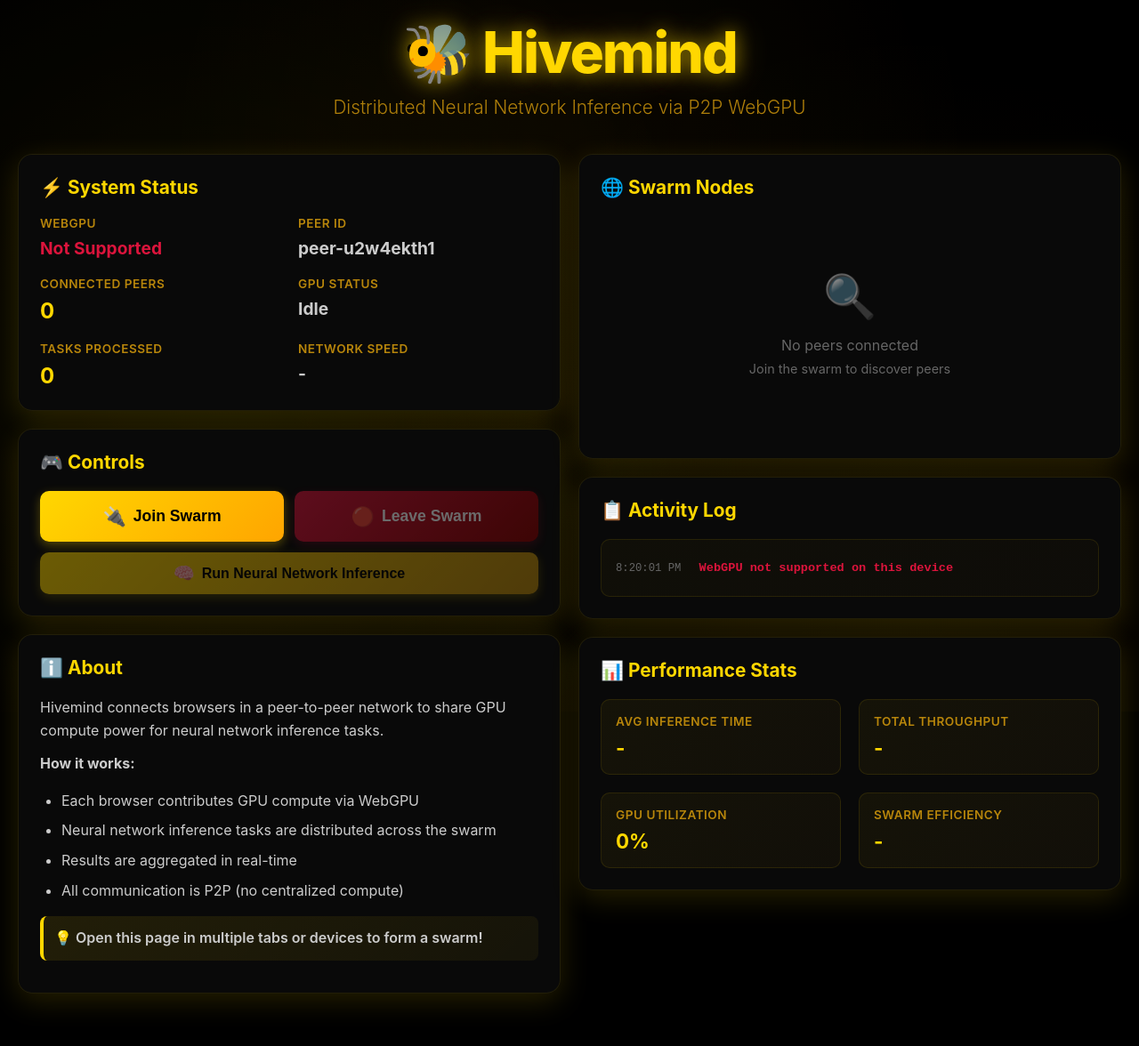
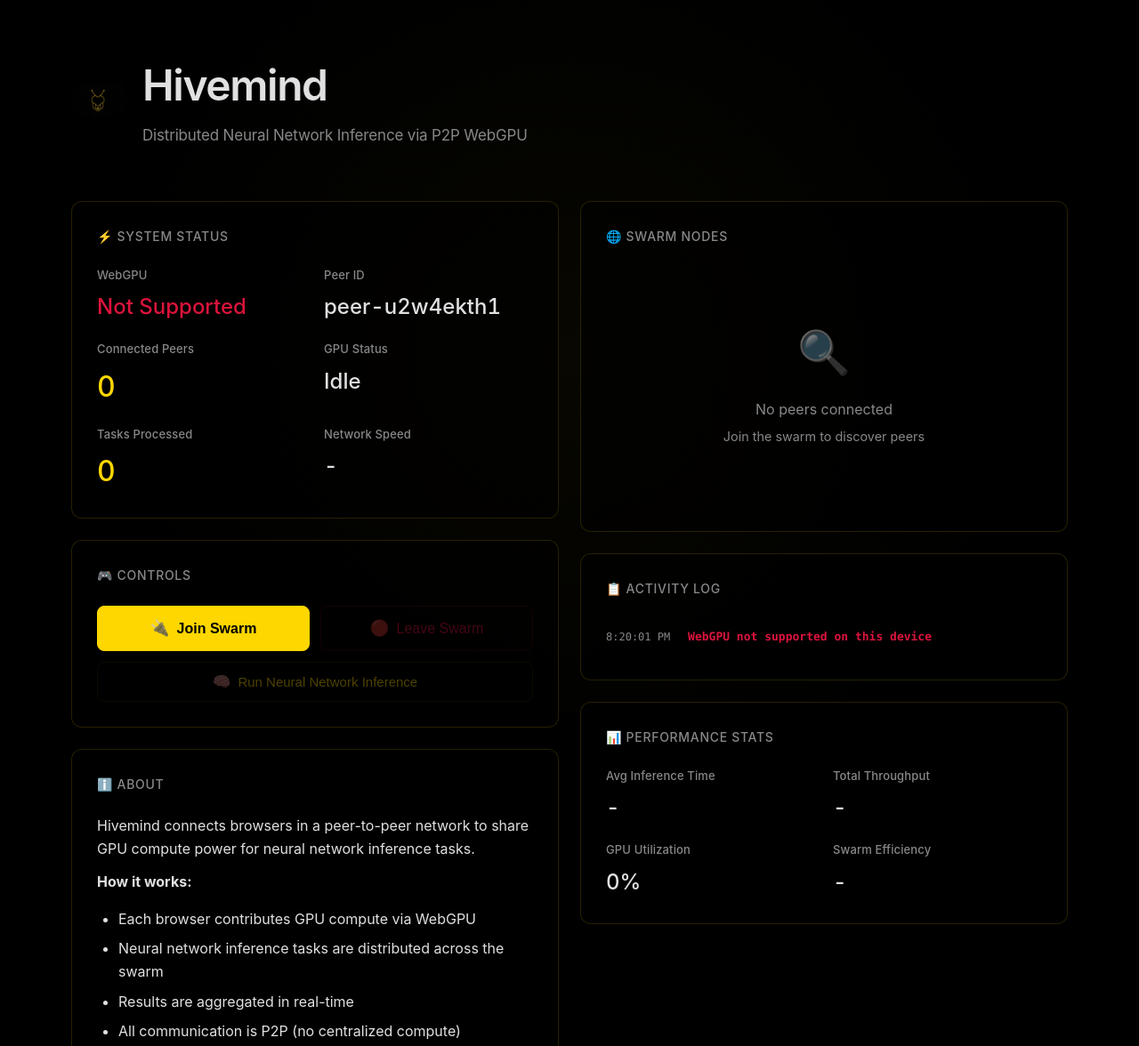
Before and after one commit to Duathphoenix98/hivemind, a website: page public/index.html in a window 1280 px wide. Shown: the top 1176 px of the page at 89% size. Drawn offline with Linux system fonts and the light colour scheme.

Commit message:
Aesthetic uplift

```diff
--- a/public/index.html
+++ b/public/index.html
@@ -4,6 +4,7 @@
   <meta charset="UTF-8">
   <meta name="viewport" content="width=device-width, initial-scale=1.0">
   <title>Hivemind - P2P Neural Network Swarm</title>
+  <link rel="icon" type="image/png" href="hivemind_logo.png">
   <link rel="stylesheet" href="style.css">
 </head>
 <body>
@@ -11,8 +12,13 @@
 
   <div class="container">
     <header>
-      <h1>🐝 Hivemind</h1>
-      <p>Distributed Neural Network Inference via P2P WebGPU</p>
+      <div class="header-content">
+        <img src="hivemind_logo.png" alt="Hivemind" class="logo">
+        <div class="header-text">
+          <h1>Hivemind</h1>
+          <p>Distributed Neural Network Inference via P2P WebGPU</p>
+        </div>
+      </div>
     </header>
 
     <div class="main-grid">
--- a/public/style.css
+++ b/public/style.css
@@ -8,13 +8,14 @@
   --info: #4169E1;
   --dark: #000000;
   --light: #1a1a1a;
-  --card-bg: rgba(10, 10, 10, 0.95);
-  --shadow: 0 8px 32px rgba(255, 215, 0, 0.15);
-  --shadow-hover: 0 12px 48px rgba(255, 215, 0, 0.25);
+  --card-bg: rgba(0, 0, 0, 0.6);
+  --shadow: 0 2px 8px rgba(0, 0, 0, 0.4);
+  --shadow-hover: 0 4px 16px rgba(255, 215, 0, 0.1);
   --text-primary: #FFD700;
   --text-secondary: #B8860B;
-  --text-light: #cccccc;
-  --text-dim: #666666;
+  --text-light: #e0e0e0;
+  --text-dim: #888888;
+  --border: rgba(255, 215, 0, 0.15);
 }
 
 * {
@@ -24,13 +25,15 @@
 }
 
 body {
-  font-family: 'Inter', -apple-system, BlinkMacSystemFont, 'Segoe UI', Roboto, Oxygen, Ubuntu, Cantarell, sans-serif;
+  font-family: -apple-system, BlinkMacSystemFont, 'Segoe UI', 'Inter', sans-serif;
   background: #000000;
   min-height: 100vh;
-  padding: 20px;
+  padding: 0;
+  margin: 0;
   color: var(--text-light);
   position: relative;
   overflow-x: hidden;
+  line-height: 1.5;
 }
 
 .background-animation {
@@ -39,71 +42,73 @@ body {
   left: 0;
   width: 100%;
   height: 100%;
-  background:
-    radial-gradient(circle at 20% 50%, rgba(255, 215, 0, 0.08) 0%, transparent 50%),
-    radial-gradient(circle at 80% 80%, rgba(184, 134, 11, 0.08) 0%, transparent 50%),
-    radial-gradient(circle at 50% 20%, rgba(255, 165, 0, 0.05) 0%, transparent 50%);
-  animation: pulse 10s ease-in-out infinite;
+  background: radial-gradient(circle at 50% 50%, rgba(255, 215, 0, 0.03) 0%, transparent 70%);
   pointer-events: none;
   z-index: 0;
 }
 
-@keyframes pulse {
-  0%, 100% { opacity: 0.5; }
-  50% { opacity: 0.8; }
-}
-
 .container {
-  max-width: 1400px;
+  max-width: 1200px;
   margin: 0 auto;
+  padding: 60px 40px;
   position: relative;
   z-index: 1;
 }
 
-header {
-  text-align: center;
-  color: var(--primary);
-  margin-bottom: 40px;
-  animation: fadeInDown 0.8s ease;
-}
-
-@keyframes fadeInDown {
-  from {
-    opacity: 0;
-    transform: translateY(-30px);
-  }
-  to {
-    opacity: 1;
-    transform: translateY(0);
+@media (max-width: 768px) {
+  .container {
+    padding: 40px 20px;
   }
 }
 
+header {
+  text-align: left;
+  color: var(--primary);
+  margin-bottom: 60px;
+}
+
+.header-content {
+  display: flex;
+  align-items: center;
+  gap: 20px;
+}
+
+.logo {
+  width: 60px;
+  height: 60px;
+  object-fit: contain;
+}
+
+@media (max-width: 768px) {
+  .logo {
+    width: 48px;
+    height: 48px;
+  }
+}
+
+.header-text {
+  flex: 1;
+}
+
 header h1 {
-  font-size: 4em;
-  margin-bottom: 10px;
-  text-shadow: 0 0 20px rgba(255, 215, 0, 0.5), 0 0 40px rgba(255, 215, 0, 0.3);
-  font-weight: 800;
-  letter-spacing: -2px;
-  color: var(--primary);
+  font-size: clamp(2rem, 5vw, 3rem);
+  margin-bottom: 8px;
+  font-weight: 600;
+  letter-spacing: -0.03em;
+  color: var(--text-light);
 }
 
 header p {
-  font-size: 1.3em;
-  opacity: 0.95;
-  font-weight: 300;
-  color: var(--text-secondary);
+  font-size: clamp(0.938rem, 2vw, 1.063rem);
+  font-weight: 400;
+  color: var(--text-dim);
+  letter-spacing: -0.01em;
 }
 
 .main-grid {
   display: grid;
   grid-template-columns: 1fr 1fr;
-  gap: 20px;
-  animation: fadeIn 1s ease;
-}
-
-@keyframes fadeIn {
-  from { opacity: 0; }
-  to { opacity: 1; }
+  gap: 24px;
 }
 
 @media (max-width: 1024px) {
@@ -114,37 +119,25 @@ header p {
 
 .card {
   background: var(--card-bg);
-  border-radius: 16px;
-  padding: 24px;
-  margin-bottom: 20px;
-  box-shadow: var(--shadow);
-  backdrop-filter: blur(10px);
-  transition: all 0.3s ease;
-  animation: slideUp 0.6s ease;
-  border: 1px solid rgba(255, 215, 0, 0.1);
-}
-
-@keyframes slideUp {
-  from {
-    opacity: 0;
-    transform: translateY(30px);
-  }
-  to {
-    opacity: 1;
-    transform: translateY(0);
-  }
+  border-radius: 12px;
+  padding: 28px;
+  margin-bottom: 24px;
+  border: 1px solid var(--border);
+  transition: all 0.2s ease;
 }
 
 .card:hover {
+  border-color: rgba(255, 215, 0, 0.25);
   box-shadow: var(--shadow-hover);
-  transform: translateY(-2px);
 }
 
 .card h3 {
-  font-size: 1.3em;
-  margin-bottom: 20px;
-  color: var(--primary);
-  font-weight: 700;
+  font-size: 0.875rem;
+  margin-bottom: 24px;
+  color: var(--text-dim);
+  font-weight: 500;
+  text-transform: uppercase;
+  letter-spacing: 0.05em;
   display: flex;
   align-items: center;
   gap: 8px;
@@ -163,22 +156,22 @@ header p {
 }
 
 .status-label {
-  font-weight: 600;
-  color: var(--text-secondary);
-  font-size: 0.85em;
-  text-transform: uppercase;
-  letter-spacing: 0.5px;
+  font-weight: 500;
+  color: var(--text-dim);
+  font-size: 0.813rem;
+  letter-spacing: 0.01em;
 }
 
 .status-value {
-  font-size: 1.2em;
-  font-weight: 700;
+  font-size: 1.5rem;
+  font-weight: 500;
   color: var(--text-light);
+  font-variant-numeric: tabular-nums;
 }
 
 .status-highlight {
   color: var(--primary);
-  font-size: 1.5em;
+  font-size: 2rem;
 }
 
 .status-checking {
@@ -205,64 +198,75 @@ header p {
 }
 
 .btn {
-  padding: 12px 24px;
-  border: none;
-  border-radius: 10px;
-  font-size: 1em;
-  font-weight: 600;
+  padding: 12px 20px;
+  border: 1px solid var(--border);
+  border-radius: 8px;
+  font-size: 0.938rem;
+  font-weight: 500;
   cursor: pointer;
-  transition: all 0.3s ease;
+  transition: all 0.15s ease;
   display: flex;
   align-items: center;
   gap: 8px;
   justify-content: center;
   flex: 1;
   min-width: 140px;
-  box-shadow: 0 4px 12px rgba(0,0,0,0.1);
+  background: transparent;
+  color: var(--text-light);
 }
 
 .btn:disabled {
-  opacity: 0.4;
+  opacity: 0.3;
   cursor: not-allowed;
-  transform: none !important;
 }
 
 .btn:not(:disabled):hover {
-  transform: translateY(-2px);
-  box-shadow: 0 6px 20px rgba(0,0,0,0.15);
-}
-
-.btn:not(:disabled):active {
-  transform: translateY(0);
+  border-color: rgba(255, 215, 0, 0.4);
+  background: rgba(255, 215, 0, 0.05);
 }
 
 .btn-large {
-  padding: 16px 32px;
-  font-size: 1.1em;
+  padding: 14px 24px;
+  font-size: 1rem;
 }
 
 .btn-icon {
-  font-size: 1.2em;
+  font-size: 1.1em;
+  opacity: 0.8;
 }
 
 .btn-primary {
-  background: linear-gradient(135deg, var(--primary), var(--primary-dark));
+  background: var(--primary);
   color: #000000;
-  font-weight: 700;
-  box-shadow: 0 4px 12px rgba(255, 215, 0, 0.3);
+  font-weight: 600;
+  border-color: var(--primary);
+}
+
+.btn-primary:not(:disabled):hover {
+  background: var(--primary-dark);
+  border-color: var(--primary-dark);
 }
 
 .btn-danger {
-  background: linear-gradient(135deg, #DC143C, #8B0000);
-  color: white;
-  box-shadow: 0 4px 12px rgba(220, 20, 60, 0.3);
+  background: transparent;
+  color: #DC143C;
+  border-color: rgba(220, 20, 60, 0.3);
+}
+
+.btn-danger:not(:disabled):hover {
+  background: rgba(220, 20, 60, 0.1);
+  border-color: rgba(220, 20, 60, 0.5);
 }
 
 .btn-success {
-  background: linear-gradient(135deg, var(--primary), var(--secondary));
-  color: #000000;
-  font-weight: 700;
-  box-shadow: 0 4px 12px rgba(255, 215, 0, 0.3);
+  background: transparent;
+  color: var(--primary);
+  border-color: var(--border);
+}
+
+.btn-success:not(:disabled):hover {
+  background: rgba(255, 215, 0, 0.1);
+  border-color: rgba(255, 215, 0, 0.4);
 }
 
 .peers-list {
@@ -307,34 +311,20 @@ header p {
 }
 
 .peer-item {
-  background: linear-gradient(135deg, rgba(255, 215, 0, 0.05), rgba(184, 134, 11, 0.05));
+  background: transparent;
   padding: 16px;
-  margin-bottom: 12px;
-  border-radius: 12px;
+  margin-bottom: 8px;
+  border-radius: 8px;
   display: flex;
   justify-content: space-between;
   align-items: center;
-  transition: all 0.3s ease;
-  animation: slideIn 0.3s ease;
-  box-shadow: 0 2px 8px rgba(255, 215, 0, 0.1);
-  border: 1px solid rgba(255, 215, 0, 0.1);
-}
-
-@keyframes slideIn {
-  from {
-    opacity: 0;
-    transform: translateX(-20px);
-  }
-  to {
-    opacity: 1;
-    transform: translateX(0);
-  }
+  transition: all 0.15s ease;
+  border: 1px solid transparent;
 }
 
 .peer-item:hover {
-  transform: translateX(4px);
-  box-shadow: 0 4px 12px rgba(255, 215, 0, 0.2);
-  border-color: rgba(255, 215, 0, 0.3);
+  background: rgba(255, 215, 0, 0.05);
+  border-color: var(--border);
 }
 
 .peer-info {
@@ -344,14 +334,14 @@ header p {
 }
 
 .peer-id {
-  font-family: 'Courier New', monospace;
-  color: var(--primary);
-  font-weight: 700;
-  font-size: 0.95em;
+  font-family: 'SF Mono', 'Monaco', 'Consolas', monospace;
+  color: var(--text-light);
+  font-weight: 500;
+  font-size: 0.875rem;
 }
 
 .peer-details {
-  font-size: 0.85em;
+  font-size: 0.813rem;
   color: var(--text-dim);
 }
 
@@ -387,12 +377,12 @@ header p {
 .log {
   max-height: 300px;
   overflow-y: auto;
-  font-family: 'Courier New', monospace;
-  font-size: 0.85em;
-  background: linear-gradient(135deg, rgba(255, 215, 0, 0.03), rgba(184, 134, 11, 0.03));
-  padding: 16px;
-  border-radius: 10px;
-  border: 1px solid rgba(255, 215, 0, 0.1);
+  font-family: 'SF Mono', 'Monaco', 'Consolas', monospace;
+  font-size: 0.813rem;
+  background: transparent;
+  padding: 0;
+  border-radius: 0;
+  border: none;
 }
 
 .log::-webkit-scrollbar {
@@ -410,9 +400,8 @@ header p {
 }
 
 .log-entry {
-  padding: 8px 0;
-  border-bottom: 1px solid rgba(255, 215, 0, 0.05);
-  animation: fadeIn 0.3s ease;
+  padding: 10px 0;
+  border-bottom: 1px solid rgba(255, 215, 0, 0.08);
 }
 
 .log-entry:last-child {
@@ -422,7 +411,7 @@ header p {
 .log-time {
   color: var(--text-dim);
   margin-right: 12px;
-  font-size: 0.9em;
+  font-size: 0.75rem;
 }
 
 .log-message {
@@ -464,13 +453,14 @@ header p {
 }
 
 .tip {
-  background: linear-gradient(135deg, rgba(255, 215, 0, 0.1), rgba(255, 215, 0, 0.05));
-  padding: 12px;
+  background: rgba(255, 215, 0, 0.05);
+  padding: 16px;
   border-radius: 8px;
   margin-top: 16px;
-  font-weight: 600;
-  color: var(--primary);
-  border-left: 4px solid var(--warning);
+  font-weight: 400;
+  color: var(--text-light);
+  border-left: 2px solid var(--primary);
+  font-size: 0.938rem;
 }
 
 .stats-grid {
@@ -483,22 +473,22 @@ header p {
   display: flex;
   flex-direction: column;
   gap: 8px;
-  padding: 16px;
-  background: linear-gradient(135deg, rgba(255, 215, 0, 0.05), rgba(184, 134, 11, 0.05));
-  border-radius: 10px;
-  border: 1px solid rgba(255, 215, 0, 0.1);
+  padding: 0;
+  background: transparent;
+  border-radius: 0;
+  border: none;
 }
 
 .stat-label {
-  font-weight: 600;
-  color: var(--text-secondary);
-  font-size: 0.85em;
-  text-transform: uppercase;
-  letter-spacing: 0.5px;
+  font-weight: 500;
+  color: var(--text-dim);
+  font-size: 0.813rem;
+  letter-spacing: 0.01em;
 }
 
 .stat-value {
-  font-size: 1.4em;
-  font-weight: 700;
-  color: var(--primary);
+  font-size: 1.5rem;
+  font-weight: 500;
+  color: var(--text-light);
+  font-variant-numeric: tabular-nums;
 }
```
Also changed, not shown: images/hivemind_logo.png (added), public/hivemind_logo.png (added).
